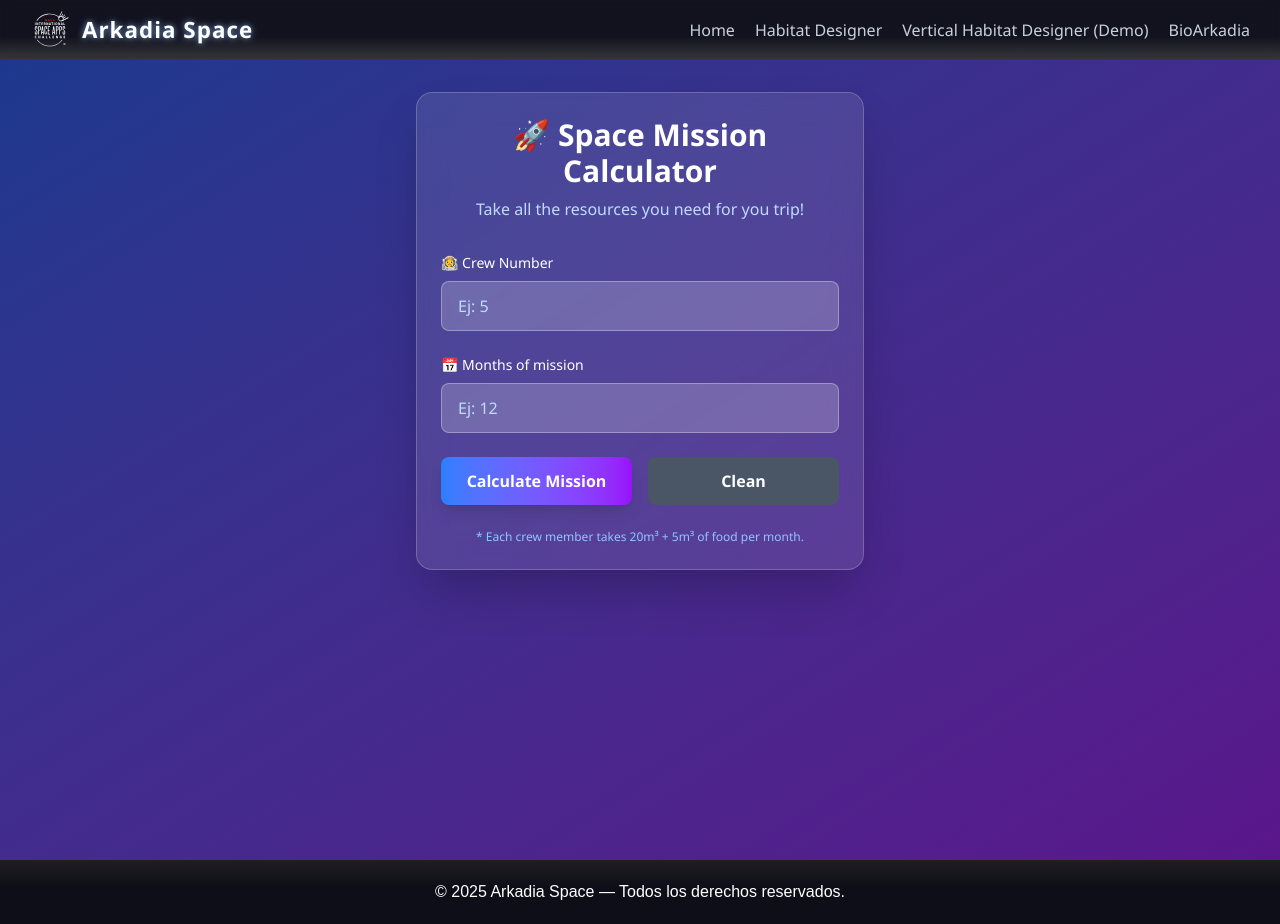
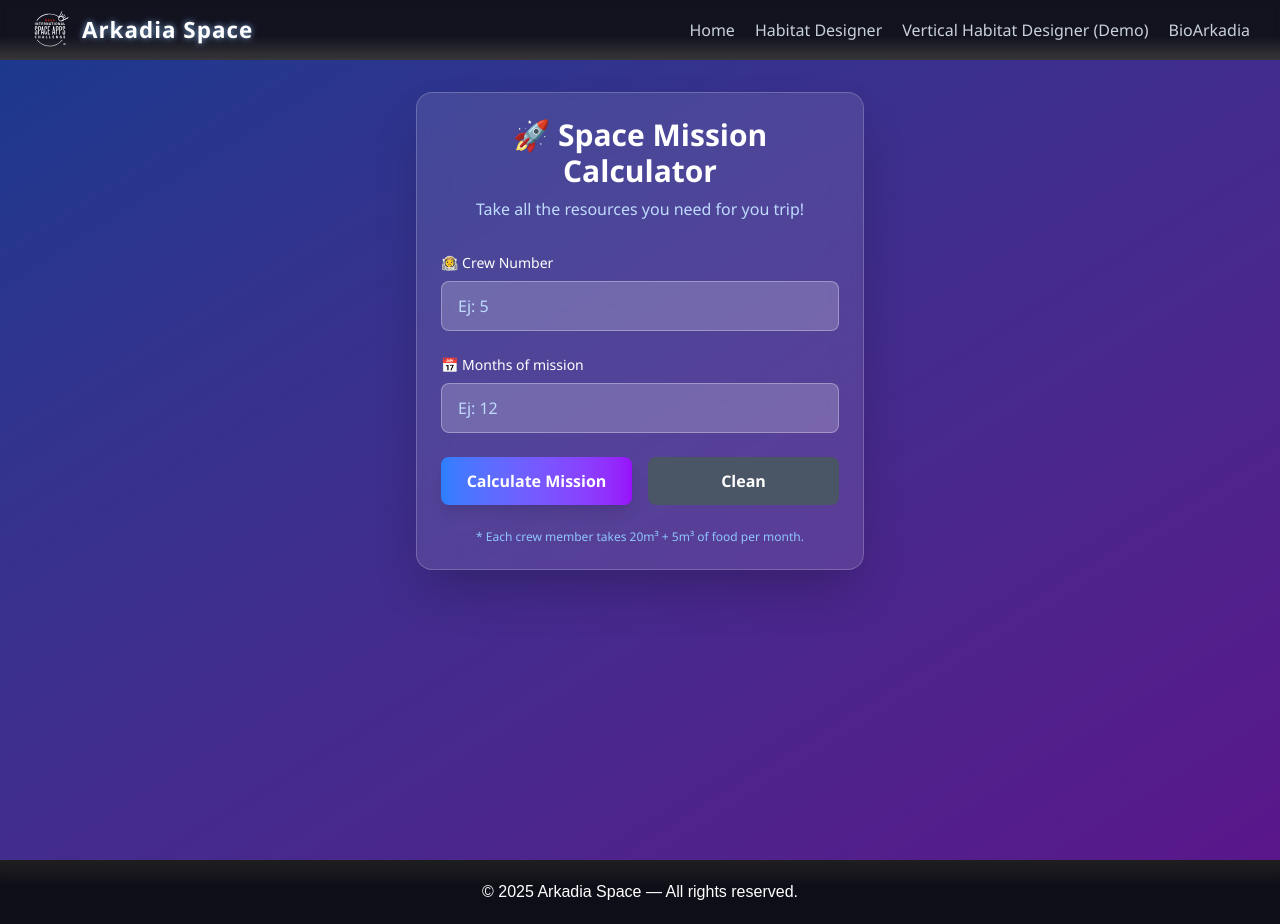
Before and after one commit to Brianuryn/arcadia-space, a React (Vite) app: page /#/bio-arkadia in a window 1280 px wide. Built offline with nearby package versions, Linux system fonts and the light colour scheme.

Commit message:
Traduccion del footer

```diff
--- a/src/components/Footer.jsx
+++ b/src/components/Footer.jsx
@@ -4,7 +4,7 @@ import "../styles/Footer.css";
 function Footer() {
   return (
     <footer className="footer">
-      <p>© {new Date().getFullYear()} Arkadia Space — Todos los derechos reservados.</p>
+      <p>© {new Date().getFullYear()} Arkadia Space — All rights reserved.</p>
     </footer>
   );
 }
```
